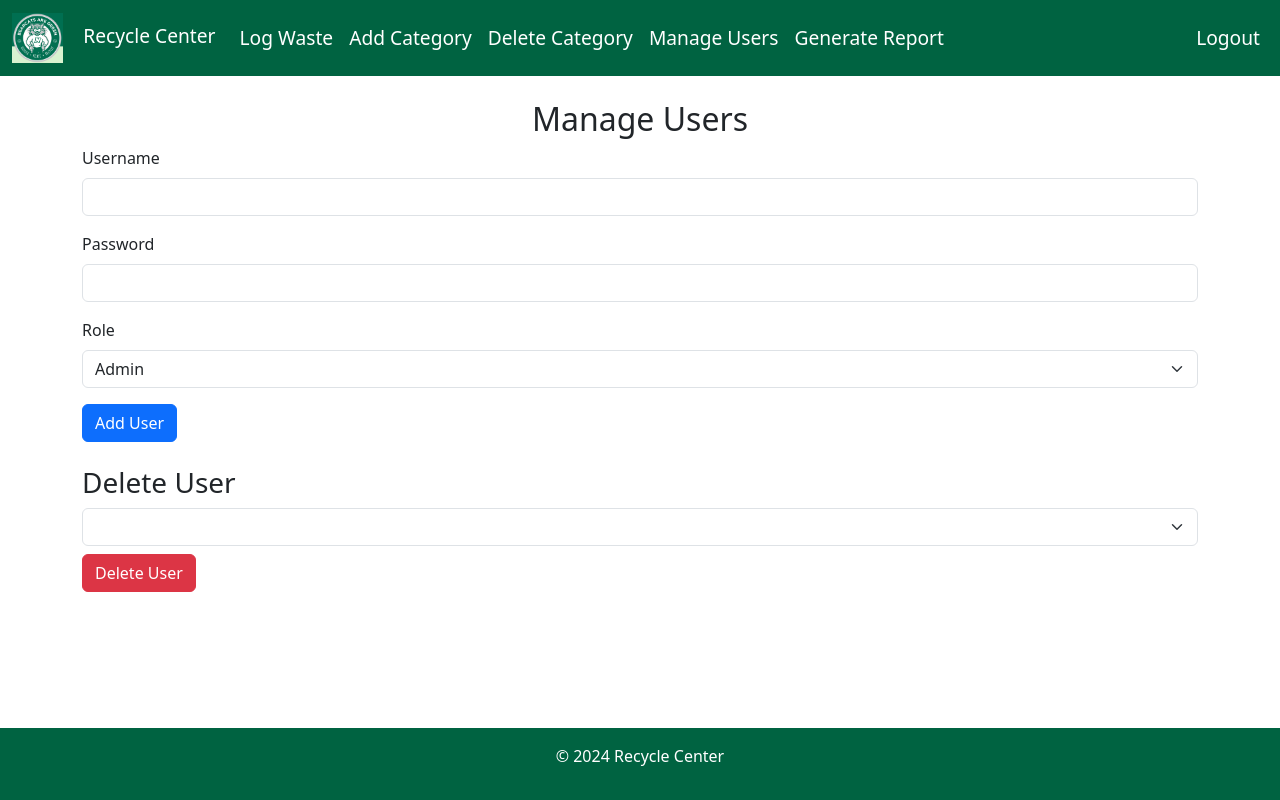
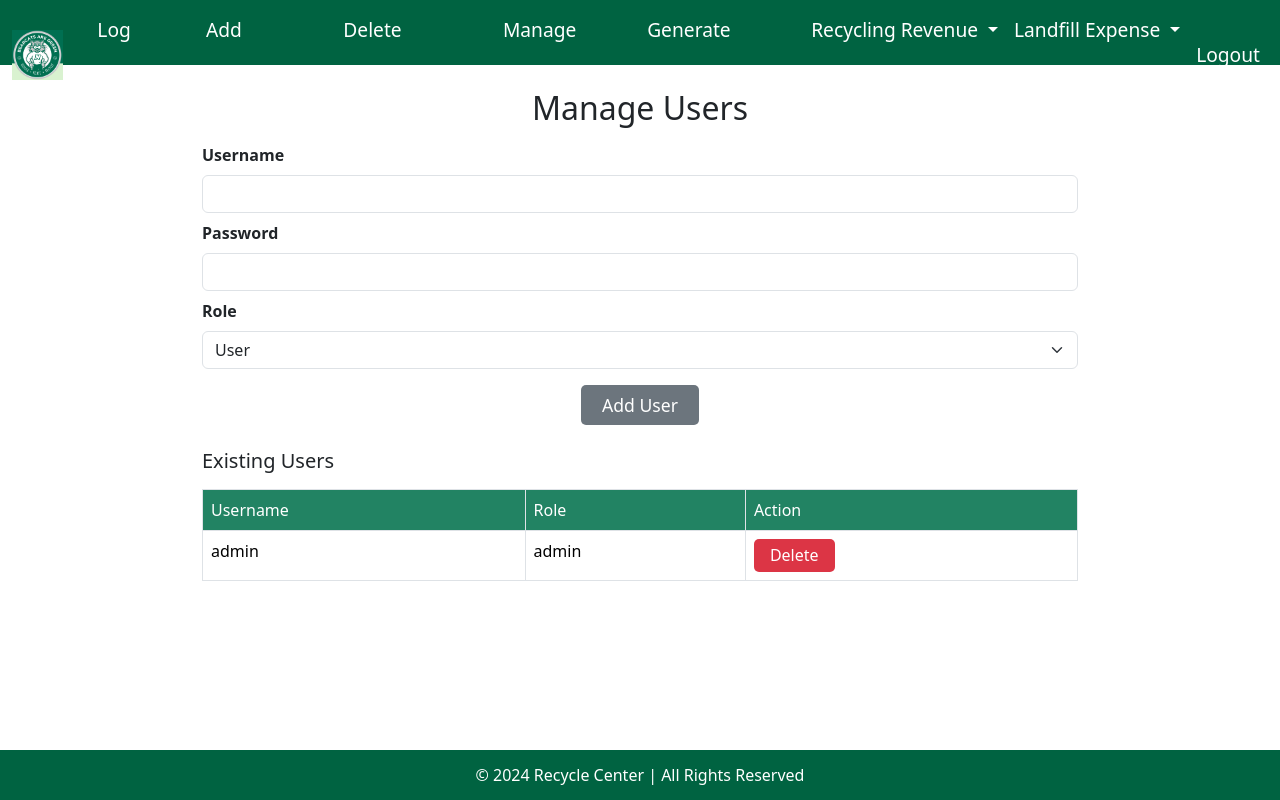
Before and after one commit to AILearner365/nwmsu-recycle-center-project, a Flask app: page /manage-users in a window 1280 px wide. Run offline with Flask 2, Linux system fonts and the light colour scheme; a user stored in the database is signed in; data comes from the database, SQL or seed files in the repository; lists and menus that the app fills with data are empty.

Commit message:
code related to landfill expense and recycling revenue

```diff
--- a/app.py
+++ b/app.py
@@ -1,11 +1,15 @@
 from flask import Flask, render_template, request, redirect, session as flask_session, flash, send_file, url_for, jsonify
-from database import add_new_column, db_session, User, WasteRecord, Category, delete_column
+from database import add_new_column, db_session, User, WasteRecord, Category, delete_column, engine, RecyclingRevenue
 import bcrypt
 import pandas as pd
 from io import BytesIO
 from dateutil.parser import parse
 from sqlalchemy.orm import joinedload
 from sqlalchemy import text
+from sqlalchemy import inspect
+from datetime import datetime
+from sqlalchemy.sql import func  # Import func for date comparison
+
 from datetime import datetime
 import re
 
@@ -47,30 +51,50 @@
 # Route to manage users (only for admin)
 @app.route('/manage-users', methods=['GET', 'POST'])
 def manage_users():
-    if 'user_id' not in flask_session or flask_session['role'] != 'admin':
-        return redirect('/')
-
-    users = db_session.query(User).all()
+    # Ensure only admin users can access this route
+    if 'role' not in flask_session or flask_session['role'] != 'admin':
+        flash("You do not have permission to access this page.", "danger")
+        return redirect(url_for('login'))
 
     if request.method == 'POST':
+        # Adding a user
         if 'add_user' in request.form:
             username = request.form['username']
             password = request.form['password'].encode('utf-8')
             role = request.form['role']
-            hashed_password = bcrypt.hashpw(password, bcrypt.gensalt())
-            new_user = User(username=username, password=hashed_password.decode('utf-8'), role=role)
-            db_session.add(new_user)
-            db_session.commit()
-            flash("User added successfully!")
 
-        if 'delete_user' in request.form:
+            # Check for existing user
+            existing_user = db_session.query(User).filter_by(username=username).first()
+            if existing_user:
+                flash("Username already exists!", "danger")
+            else:
+                hashed_password = bcrypt.hashpw(password, bcrypt.gensalt())
+                new_user = User(username=username, password=hashed_password.decode('utf-8'), role=role)
+                db_session.add(new_user)
+                try:
+                    db_session.commit()
+                    flash("User added successfully!", "success")
+                except Exception as e:
+                    flash(f"An error occurred: {e}", "danger")
+                    db_session.rollback()
+
+        # Deleting a user
+        elif 'delete_user' in request.form:
             user_id = request.form['user_id']
-            user_to_delete = db_session.query(User).filter_by(id=user_id).first()
-            if user_to_delete.username != 'admin':  # Prevent deleting the admin
+            user_to_delete = db_session.query(User).get(user_id)
+            if user_to_delete:
                 db_session.delete(user_to_delete)
-                db_session.commit()
-                flash("User deleted successfully!")
+                try:
+                    db_session.commit()
+                    flash("User deleted successfully!", "success")
+                except Exception as e:
+                    flash(f"An error occurred: {e}", "danger")
+                    db_session.rollback()
+            else:
+                flash("User not found.", "danger")
 
+    # Query for users to display in the management page
+    users = db_session.query(User).all()
     return render_template('manage_users.html', users=users)
 
 # Add this custom filter
@@ -288,6 +312,173 @@
     subcategories = db_session.query(Category).filter_by(parent_id=category_id).all()
     return jsonify([{'id': sub.id, 'name': sub.name} for sub in subcategories])
 
+#Code for revenue report and landfill report plus adding entries to the database
+
+@app.route('/generate-landfill-expense-report', methods=['GET', 'POST'])
+def generate_landfill_expense_report():
+    if 'role' not in flask_session or flask_session['role'] != 'admin':
+        flash("You do not have permission to access this page.", "danger")
+        return redirect(url_for('login'))
+
+    if request.method == 'POST':
+        start_date = request.form['start_date']
+        end_date = request.form['end_date']
+
+        # Query landfill expense records within the date range
+        expense_records = db_session.query(LandfillExpense).filter(
+            LandfillExpense.landfill_date.between(start_date, end_date)
+        ).all()
+
+        # Prepare data for summary
+        total_expense = sum(record.expense for record in expense_records)
+        expense_data = [{
+            'Landfill Date': record.landfill_date,
+            'Weight (lbs)': record.weight,
+            'Expense (USD)': record.expense,
+            'Hauler': record.hauler
+        } for record in expense_records]
+
+        # Optional: Generate Excel file
+        if request.form.get('export') == 'excel':
+            df = pd.DataFrame(expense_data)
+            output = BytesIO()
+            with pd.ExcelWriter(output, engine='xlsxwriter') as writer:
+                df.to_excel(writer, index=False, sheet_name='Landfill Expense Report')
+            output.seek(0)
+            return send_file(output, mimetype='application/vnd.openxmlformats-officedocument.spreadsheetml.sheet',
+                             as_attachment=True, download_name="Landfill_Expense_Report.xlsx")
+
+        return render_template('landfill_expense_report.html', total_expense=total_expense, expense_data=expense_data)
+
+    return render_template('generate_landfill_expense_report.html')
+
+
+@app.route('/generate-recycling-revenue-report', methods=['GET', 'POST'])
+def generate_recycling_revenue_report():
+    if 'role' not in flask_session or flask_session['role'] != 'admin':
+        flash("You do not have permission to access this page.", "danger")
+        return redirect(url_for('login'))
+
+    if request.method == 'POST':
+        start_date = request.form['start_date']
+        end_date = request.form['end_date']
+
+        # Query recycling revenue records within the date range
+        revenue_records = db_session.query(RecyclingRevenue).filter(
+            RecyclingRevenue.sale_date.between(start_date, end_date)
+        ).all()
+
+        # Prepare data for summary
+        total_revenue = sum(record.revenue for record in revenue_records)
+        revenue_data = [{
+            'Sale Date': record.sale_date,
+            'Material Type': record.material_type,
+            'Weight (lbs)': record.weight,
+            'Revenue (USD)': record.revenue,
+            'Buyer': record.buyer
+        } for record in revenue_records]
+
+        # Optional: Generate Excel file
+        if request.form.get('export') == 'excel':
+            df = pd.DataFrame(revenue_data)
+            output = BytesIO()
+            with pd.ExcelWriter(output, engine='xlsxwriter') as writer:
+                df.to_excel(writer, index=False, sheet_name='Recycling Revenue Report')
+            output.seek(0)
+            return send_file(output, mimetype='application/vnd.openxmlformats-officedocument.spreadsheetml.sheet',
+                             as_attachment=True, download_name="Recycling_Revenue_Report.xlsx")
+
+        return render_template('recycling_revenue_report.html', total_revenue=total_revenue, revenue_data=revenue_data)
+
+    return render_template('generate_recycling_revenue_report.html')
+
+@app.route('/add-landfill-expense', methods=['GET', 'POST'])
+def add_landfill_expense():
+    if 'role' not in flask_session or flask_session['role'] != 'admin':
+        flash("You do not have permission to access this page.", "danger")
+        return redirect(url_for('login'))
+
+    if request.method == 'POST':
+        landfill_date = datetime.strptime(request.form['landfill_date'], '%Y-%m-%d')
+        weight = float(request.form['weight'])
+        expense = float(request.form['expense'])
+        hauler = request.form['hauler']
+
+        # Add a new landfill expense record
+        new_expense = LandfillExpense(
+            landfill_date=landfill_date,
+            weight=weight,
+            expense=expense,
+            hauler=hauler
+        )
+        db_session.add(new_expense)
+        try:
+            db_session.commit()
+            flash("Landfill expense record added successfully!", "success")
+        except Exception as e:
+            flash(f"An error occurred: {e}", "danger")
+            db_session.rollback()
+
+    return render_template('add_landfill_expense.html')
+
+# Function to get relevant columns from waste_records table
+def get_material_type_columns():
+    inspector = inspect(engine)
+    columns = inspector.get_columns('waste_records')
+    material_columns = [col['name'] for col in columns if col['name'] not in ('id', 'date_collected', 'user_id')]
+    return material_columns
+
+@app.route('/add-recycling-revenue', methods=['GET', 'POST'])
+def add_recycling_revenue():
+    if 'role' not in flask_session or flask_session['role'] != 'admin':
+        flash("You do not have permission to access this page.", "danger")
+        return redirect(url_for('login'))
+
+    # Get material types from the columns in waste_records table
+    material_columns = get_material_type_columns()
+
+    if request.method == 'POST':
+        sale_date = datetime.strptime(request.form['sale_date'], '%Y-%m-%d').date()
+        material_type = request.form['material_type']
+        weight = float(request.form['weight'])
+        revenue = float(request.form['revenue'])
+        buyer = request.form['buyer']
+
+        # Check for an existing record with the same date and material type
+        existing_record = db_session.query(RecyclingRevenue).filter(
+            func.date(RecyclingRevenue.sale_date) == sale_date,
+            RecyclingRevenue.material_type == material_type
+        ).first()
+
+        if existing_record:
+            # Update the existing record
+            existing_record.weight = weight
+            existing_record.revenue = revenue
+            existing_record.buyer = buyer
+            flash("Recycling revenue record updated successfully!", "success")
+        else:
+            # Add a new recycling revenue record
+            new_revenue = RecyclingRevenue(
+                sale_date=sale_date,
+                material_type=material_type,
+                weight=weight,
+                revenue=revenue,
+                buyer=buyer
+            )
+            db_session.add(new_revenue)
+            flash("Recycling revenue record added successfully!", "success")
+
+        # Commit the changes to the database
+        try:
+            db_session.commit()
+            return redirect(url_for('add_recycling_revenue'))  # Redirect to refresh the form
+        except Exception as e:
+            flash(f"An error occurred: {e}", "danger")
+            db_session.rollback()
+
+    # Pass today's date to the template for default sale_date
+    today_date = datetime.today().date()
+    return render_template('add_recycling_revenue.html', material_columns=material_columns, today_date=today_date)
 # Route for user logout
 @app.route('/logout')
 def logout():
--- a/templates/base.html
+++ b/templates/base.html
@@ -3,7 +3,7 @@
 <head>
     <meta charset="UTF-8">
     <meta name="viewport" content="width=device-width, initial-scale=1.0">
-    <title>{{ title }}</title>
+    <title>{{ title | default("NWMSU Recycle Center")  }}</title>
     <!-- Bootstrap CSS -->
     <link href="https://cdn.jsdelivr.net/npm/bootstrap@5.3.0-alpha1/dist/css/bootstrap.min.css" rel="stylesheet">
     {% block extra_styles %}{% endblock %}
@@ -24,18 +24,22 @@
         footer {
             background-color: #006341; /* Green color matching the navbar */
             color: white;
-            padding: 1rem;
+            padding: 0.5rem;
+            height: 60px; /* Set footer height */
         }
 
         /* Custom green navbar color */
         .navbar-custom {
             background-color: #006341; /* Green color for navbar */
+            height: 65px; /* Set navbar height to match footer */
         }
 
-        /* Navigation bar link styling */
+        /* Navigation bar link styling with larger font */
         .navbar-nav .nav-link {
             color: #FFFFFF !important; /* White color for visibility */
-            font-size: 1.2rem; /* Increase font size */
+            font-size: 1.2rem; /* Increase font size for better visibility */
+            padding: 0; /* Remove padding for compact alignment */
+            line-height: 50px; /* Align text vertically within navbar height */
         }
 
         .navbar-nav .nav-link:hover {
@@ -43,29 +47,34 @@
             text-decoration: underline; /* Underline on hover */
         }
 
-        .navbar-brand {
-            color: #FFFFFF !important; /* White color for brand */
-            font-size: 1.2rem; /* Slightly larger font for brand */
+        /* Dropdown menu text styling */
+        .dropdown-menu .dropdown-item {
+            color: #006341; /* Green color for dropdown items */
         }
 
-        .navbar-brand:hover {
-            color: #FFFFFF !important; /* White on hover for brand */
+        .dropdown-menu .dropdown-item:hover {
+            background-color: #e9ecef; /* Light gray background on hover */
+            color: #006341; /* Keep green color on hover */
         }
 
         .logo-image {
-            height: 50px; /* Adjust logo height as needed */
-            margin-right: 15px; /* Space between logo and site title */
+            height: 40px; /* Adjust logo height to fit new header height */
+            margin-right: 10px; /* Space between logo and site title */
         }
     </style>
 </head>
 <body>
     <!-- Navigation Bar -->
-    <nav class="navbar navbar-expand-lg navbar-custom">
+    <nav class="navbar navbar-expand-lg navbar-custom flex-column align-items-center" style="padding-top: 5px; padding-bottom: 5px;">
+        <!-- Centered Branding
+        <div class="navbar-brand-centered" style="font-size: 2rem;">
+            Recycle Center
+        </div>-->
+
         <div class="container-fluid">
             <!-- Logo Image -->
             <a href="/" class="navbar-brand">
-                <img src="{{ url_for('static', filename='images/bearcats_logo.png') }}" alt="Bearcats Are Green" class="logo-image">
-                Recycle Center
+                <img src="{{ url_for('static', filename='images/bearcats_logo.png') }}" alt="Bearcats Are Green" class="logo-image" style="height: 50px;">
             </a>
             <button class="navbar-toggler" type="button" data-bs-toggle="collapse" data-bs-target="#navbarNav" aria-controls="navbarNav" aria-expanded="false" aria-label="Toggle navigation">
                 <span class="navbar-toggler-icon"></span>
@@ -83,10 +92,28 @@
                         <a class="nav-link" href="{{ url_for('delete_category') }}">Delete Category</a>
                     </li>
                     <li class="nav-item">
-                        <a class="nav-link" href="/manage-users">Manage Users</a>
+                        <a class="nav-link" href="{{ url_for('manage_users') }}">Manage Users</a>
                     </li>
                     <li class="nav-item">
                         <a class="nav-link" href="/generate-report">Generate Report</a>
+                    </li>
+                    <li class="nav-item dropdown">
+                        <a class="nav-link dropdown-toggle" href="#" id="revenueDropdown" role="button" data-bs-toggle="dropdown" aria-expanded="false">
+                            Recycling Revenue
+                        </a>
+                        <ul class="dropdown-menu" aria-labelledby="revenueDropdown">
+                            <li><a class="dropdown-item" href="{{ url_for('add_recycling_revenue') }}">Add Revenue Record</a></li>
+                            <li><a class="dropdown-item" href="{{ url_for('generate_recycling_revenue_report') }}">Generate Revenue Report</a></li>
+                        </ul>
+                    </li>
+                    <li class="nav-item dropdown">
+                        <a class="nav-link dropdown-toggle" href="#" id="expenseDropdown" role="button" data-bs-toggle="dropdown" aria-expanded="false">
+                            Landfill Expense
+                        </a>
+                        <ul class="dropdown-menu" aria-labelledby="expenseDropdown">
+                            <li><a class="dropdown-item" href="{{ url_for('add_landfill_expense') }}">Add Expense Record</a></li>
+                            <li><a class="dropdown-item" href="{{ url_for('generate_landfill_expense_report') }}">Generate Expense Report</a></li>
+                        </ul>
                     </li>
                     {% endif %}
                 </ul>
@@ -106,9 +133,9 @@
     </div>
 
     <!-- Footer -->
-    <footer class="text-center">
+    <footer class="text-center d-flex align-items-center" style="height: 50px;">
         <div class="container">
-            <p>© 2024 Recycle Center</p>
+            <p style="margin: 0;">© 2024 Recycle Center | All Rights Reserved</p>
         </div>
     </footer>
 
--- a/templates/manage_users.html
+++ b/templates/manage_users.html
@@ -1,38 +1,106 @@
 {% extends "base.html" %}
 
 {% block content %}
-<h2 class="text-center">Manage Users</h2>
+<div class="container mt-0" style="max-width: 900px; margin: 0 auto;"> <!-- Reduced top margin for container -->
+    <h2 class="text-center mb-3" style="margin-top: 0;">Manage Users</h2> <!-- Removed default margin-top for heading -->
 
-<!-- Add User Form -->
-<form method="POST" action="/add-user">
-    <div class="mb-3">
-        <label for="username" class="form-label">Username</label>
+    <!-- Display flashed messages -->
+    {% with messages = get_flashed_messages(with_categories=true) %}
+        {% if messages %}
+            {% for category, message in messages %}
+                <div class="alert alert-{{ category }}">{{ message }}</div>
+            {% endfor %}
+        {% endif %}
+    {% endwith %}
+
+    <!-- Form to Add User -->
+    <form method="POST" action="{{ url_for('manage_users') }}" class="mb-4">
+        <input type="hidden" name="add_user" value="true">
+        <div class="mb-2">
+            <label for="username" class="form-label fw-bold">Username</label>
             <input type="text" class="form-control" id="username" name="username" required>
         </div>
-    <div class="mb-3">
-        <label for="password" class="form-label">Password</label>
+        <div class="mb-2">
+            <label for="password" class="form-label fw-bold">Password</label>
             <input type="password" class="form-control" id="password" name="password" required>
         </div>
-    <div class="mb-3">
-        <label for="role" class="form-label">Role</label>
-        <select class="form-select" id="role" name="role">
+        <div class="mb-2">
+            <label for="role" class="form-label fw-bold">Role</label>
+            <select class="form-select" id="role" name="role" required>
+                <option value="user">User</option>
                 <option value="admin">Admin</option>
-            <option value="user">User</option>
             </select>
         </div>
-    <button type="submit" class="btn btn-primary">Add User</button>
+        <div class="d-flex justify-content-center mt-3">
+            <button type="submit" class="btn btn-secondary add-user-button">Add User</button>
+        </div>
     </form>
 
-<!-- Delete User -->
-<h3 class="mt-4">Delete User</h3>
-<form method="POST">
-    <select class="form-select" name="user_id">
+    <!-- Display list of users with Delete button -->
+    <h5 class="mt-4 mb-3">Existing Users</h5>
+    <div class="table-responsive">
+        <table class="table table-bordered table-hover">
+            <thead>
+                <tr>
+                    <th class="table-header">Username</th>
+                    <th class="table-header">Role</th>
+                    <th class="table-header">Action</th>
+                </tr>
+            </thead>
+            <tbody>
                 {% for user in users %}
-            {% if user.username != 'admin' %}
-                <option value="{{ user.id }}">{{ user.username }}</option>
-            {% endif %}
+                <tr>
+                    <td>{{ user.username }}</td>
+                    <td>{{ user.role }}</td>
+                    <td>
+                        <form method="POST" action="{{ url_for('manage_users') }}" style="display:inline;">
+                            <input type="hidden" name="delete_user" value="true">
+                            <input type="hidden" name="user_id" value="{{ user.id }}">
+                            <button type="submit" class="btn btn-danger btn-sm delete-user-button"
+                                    onclick="return confirm('Are you sure you want to delete this user?')">Delete</button>
+                        </form>
+                    </td>
+                </tr>
                 {% endfor %}
-    </select>
-    <button type="submit" class="btn btn-danger mt-2">Delete User</button>
-</form>
+            </tbody>
+        </table>
+    </div>
+
+    <style>
+        .table thead th {
+            background-color: #228363; /* Green background for table headers */
+            color: #ffffff; /* White text color for table headers */
+            font-weight: 500;
+            font-size: 1.0rem;
+        }
+
+        .add-user-button {
+            font-size: 1.1rem;
+            padding: 0.4rem 1.3rem;
+            background-color: #6c757d;
+            color: #ffffff;
+            border: none;
+            border-radius: 5px;
+        }
+
+        .add-user-button:hover {
+            background-color: #333333;
+            color: #ffffff;
+        }
+
+        .delete-user-button {
+            font-size: 1rem;
+            padding: 0.3rem 1rem;
+            background-color: #dc3545;
+            color: #ffffff;
+            border: none;
+            border-radius: 5px;
+        }
+
+        .delete-user-button:hover {
+            background-color: #a71d2a;
+            color: #ffffff;
+        }
+    </style>
+</div>
 {% endblock %}
```
Also changed, not shown: database.py (+12 -1 lines), templates/add_landfill_expense.html (added, +56 -0 lines), templates/add_recycling_revenue.html (added, +67 -0 lines), templates/generate_landfill_expense_report.html (added, +40 -0 lines), templates/generate_recycling_revenue_report.html (added, +40 -0 lines), templates/generate_report.html (+27 -7 lines), templates/landfill_expense_report.html (added, +29 -0 lines). Lines whose indentation alone changed are shown as unchanged.
